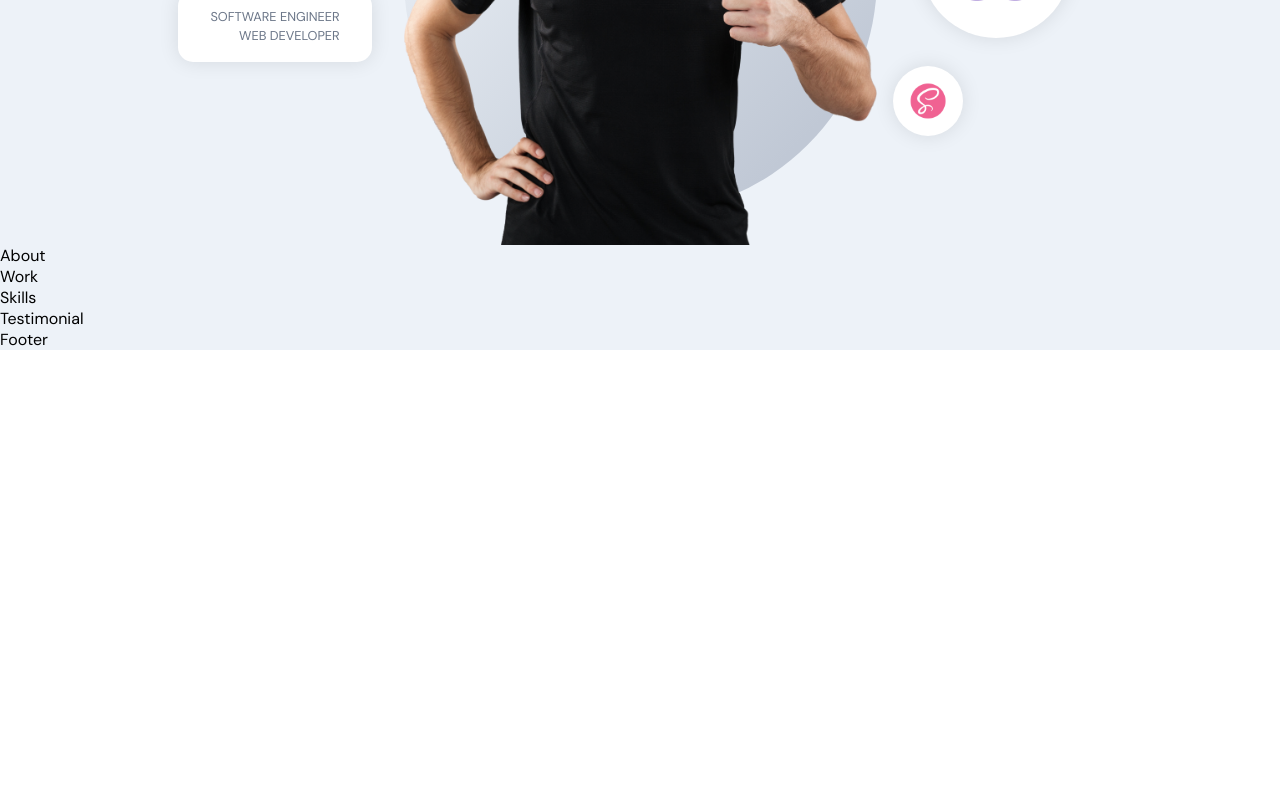
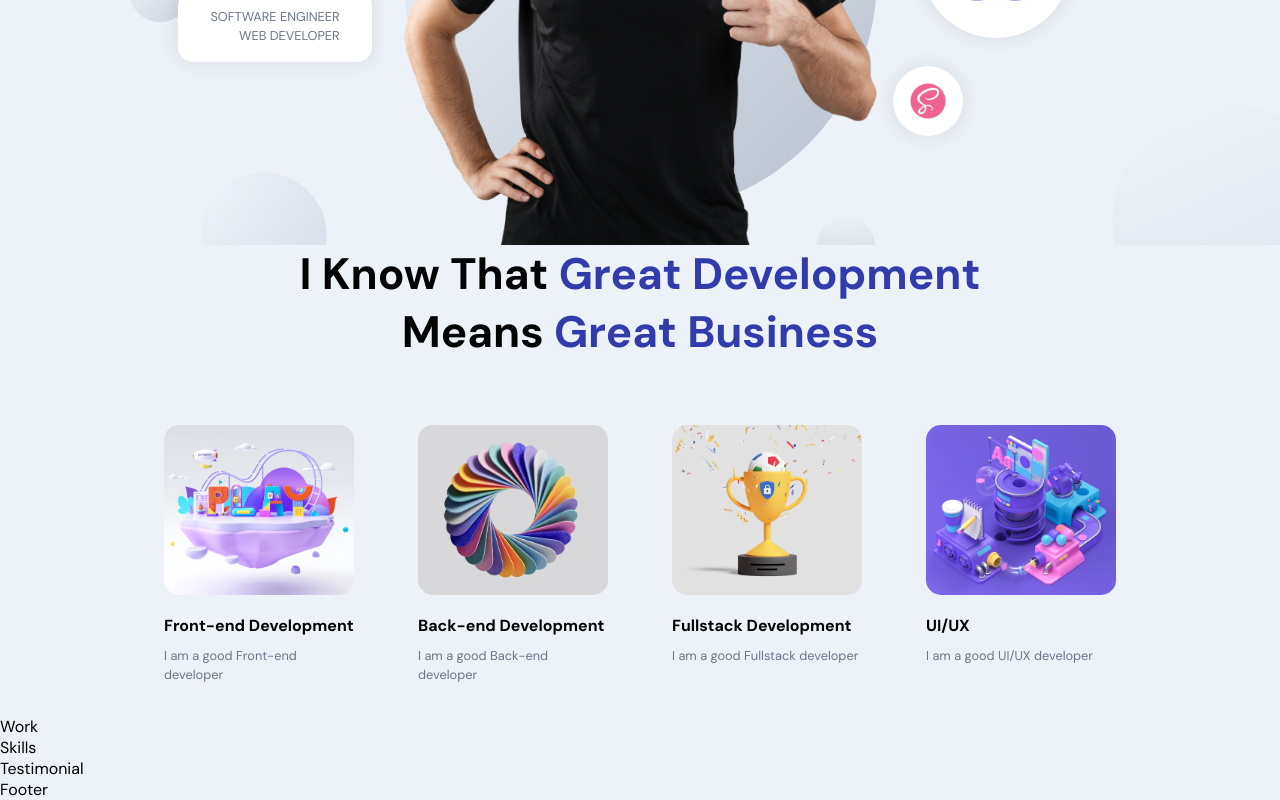
Before and after one commit to jiahern/jiahern.github.io, a React (Create React App) app in the folder frontend-react/: page / in a window 1280 px wide. Shown: the part 445-1245 px from the top of the page. Before the commit the page ends 800 px from the top, so only its background shows below. Built offline with nearby package versions, Linux system fonts and the light colour scheme.

Commit message:
about section done

```diff
--- a/frontend-react/src/container/About/About.jsx
+++ b/frontend-react/src/container/About/About.jsx
@@ -1,9 +1,61 @@
-import React from "react";
+import React, { useState, useEffect } from 'react';
+import { motion } from 'framer-motion';
+import { images } from '../../constants';
 
-import "./About.scss";
+import './About.scss';
+
+const abouts = [
+  {
+    title: 'Front-end Development',
+    description: 'I am a good Front-end developer',
+    imgUrl: images.about01,
+  },
+  {
+    title: 'Back-end Development',
+    description: 'I am a good Back-end developer',
+    imgUrl: images.about02,
+  },
+  {
+    title: 'Fullstack Development',
+    description: 'I am a good Fullstack developer',
+    imgUrl: images.about03,
+  },
+  {
+    title: 'UI/UX',
+    description: 'I am a good UI/UX developer',
+    imgUrl: images.about04,
+  },
+];
 
 const About = () => {
-  return <div>About</div>;
+  return (
+    <>
+      <h2 className="head-text">
+        I Know that <span>Great Development</span>
+        <br />
+        means <span>Great Business</span>
+      </h2>
+
+      <div className="app__profiles">
+        {abouts.map((about, index) => (
+          <motion.div
+            whileInView={{ opacity: 1 }}
+            whileHover={{ scale: 1.1 }}
+            transition={{ duration: 0.3, type: 'tween' }}
+            className="app__profile-item"
+            key={about.title + index}
+          >
+            <img src={about.imgUrl} alt={about.title} />
+            <h2 className="bold-text" style={{ marginTop: 20 }}>
+              {about.title}
+            </h2>
+            <p className="p-text" style={{ marginTop: 10 }}>
+              {about.description}
+            </p>
+          </motion.div>
+        ))}
+      </div>
+    </>
+  );
 };
-
 export default About;
--- a/frontend-react/src/container/Header/Header.jsx
+++ b/frontend-react/src/container/Header/Header.jsx
@@ -16,7 +16,7 @@
 };
 const Header = () => {
   return (
-    <div className="app__header app__flex">
+    <div id="home" className="app__header app__flex">
       <motion.div
         whileInView={{ x: [-100, 0], opacity: [0, 1] }}
         transition={{ duration: 0.5 }}
--- a/frontend-react/src/container/Header/Header.scss
+++ b/frontend-react/src/container/Header/Header.scss
@@ -1,6 +1,6 @@
 #home {
   position: relative;
-  // background: url("../../assets/bgIMG.png");
+  background: url('../../assets/bgIMG.png');
   background-size: cover;
   background-position: center;
   background-repeat: repeat;
```
